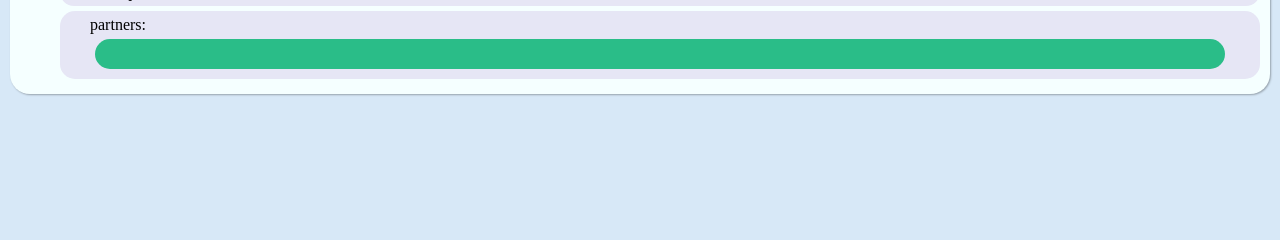
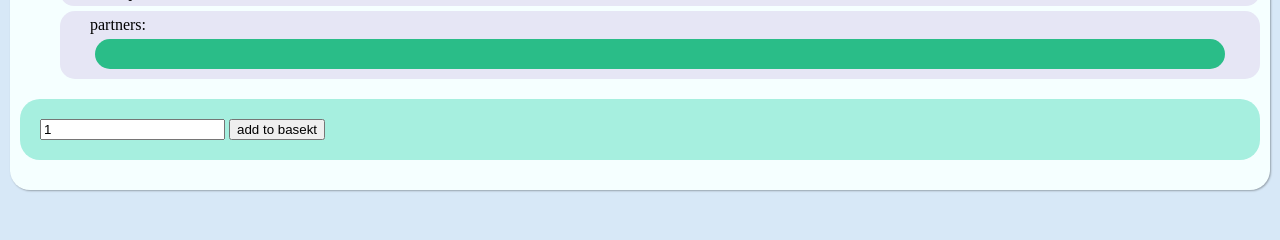
Before and after one commit to Ali-Hoseini3731/my_academy, a Django app: template templates/catalogue/product_detail.html in a window 1280 px wide. Shown: the part 337-577 px from the top of the page. Run offline with Django 3.2, Linux system fonts and the light colour scheme; the template is opened without the code that fills it, so the values that code supplies are empty; parts of the project's set-up code (start-up, migrations or seed data) failed here and were passed over.

Commit message:
modify views and models for basket app

```diff
--- a/catalogue/static/catalogue/css/style.css
+++ b/catalogue/static/catalogue/css/style.css
@@ -175,3 +175,10 @@ nav.nav-bar {
 .category-detail > ul > li > span:nth-child(2) {
     color: #00ff00;
 }
+
+.product-detail .add-basket {
+    background-color: #a6efdf;
+    margin: 20px 0;
+    padding: 20px;
+    border-radius: 20px;
+}
--- a/templates/catalogue/product_detail.html
+++ b/templates/catalogue/product_detail.html
@@ -32,5 +32,17 @@
                 </ul>
             </li>
         </ul>
+
+        <div class="add-basket">
+            <form method="post" action="{% url 'add_to_basket' %}">
+                {% csrf_token %}
+                <input type="hidden" name="product_id" value="{{ product.id }}"/>
+                <input type="hidden" name="next" value="{{ request.build_absolute_uri }}" />
+                <input type="text" name="quantity" value="1"/>
+                <button type="submit"> add to basekt</button>
+            </form>
+        </div>
+
+
     </div>
 {% endblock %}
```
Also changed, not shown: basket/models.py (+10 -0 lines), basket/views.py (+34 -2 lines).
